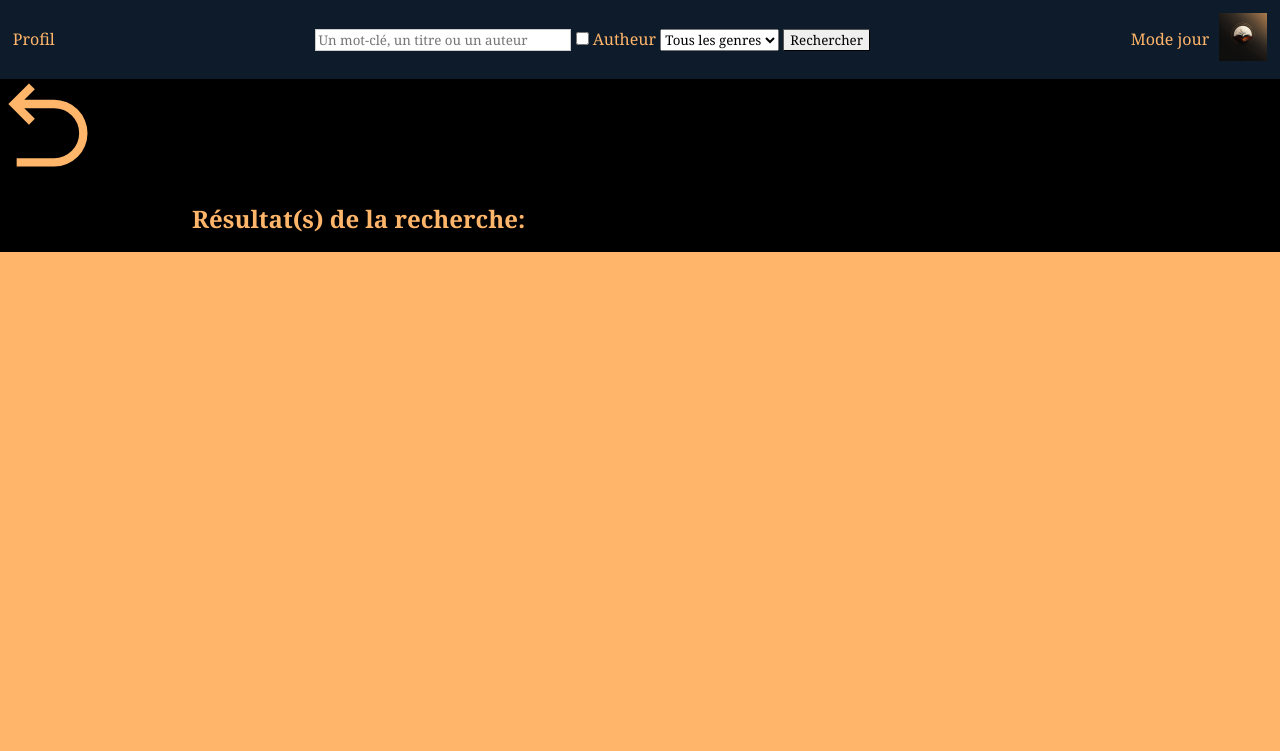
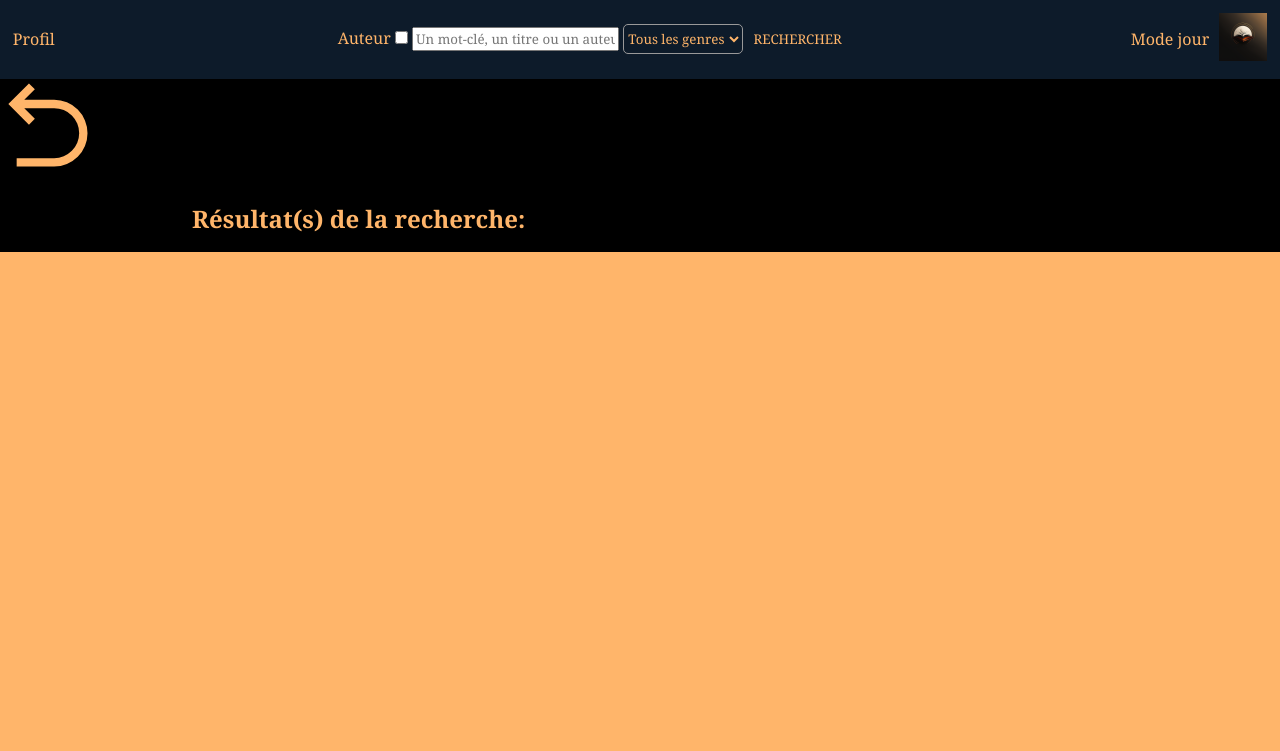
Before and after one commit to Varlesse7/Biblioverse, a PHP site: page /recherche.php in a window 1280 px wide. Shown: the top 751 px of the page. Run offline with PHP 8.4, Linux system fonts and the light colour scheme; data that the repository does not hold is empty.

Commit message:
style css

```diff
--- a/Site/include/function.php
+++ b/Site/include/function.php
@@ -428,7 +428,4 @@ function photo_dynamique() {
     echo "</section>";
 }
 
-function cookie () : string{
-
-}
 ?>
--- a/Site/include/header.inc.php
+++ b/Site/include/header.inc.php
@@ -40,15 +40,18 @@
 
     <div class="seach-bar">
         <form method="GET" action="recherche.php">
-            <input type="text" name="search" id="search" placeholder="Un mot-clé, un titre ou un auteur"
-                   style="width: 250px;border: 1px solid #ccc;" value="<?php
+            <label>
+                Auteur
+                <input type="checkbox" name="autheur" value="autheur" <?php
+                if (isset($_GET['autheur'])) {
+                    echo($_GET['search']);
+                } ?>>
+            </label>
+
+            <input type="text" name="search" id="search" placeholder="Un mot-clé, un titre ou un auteur" value="<?php
             if (isset($_GET['search'])) {
                 echo($_GET['search']);
             } ?>">
-            <input type="checkbox" name="autheur" value="autheur" <?php
-            if (isset($_GET['autheur'])) {
-                echo($_GET['search']);
-            } ?>> Autheur</center>
 
             <label for="genre"></label>
             <select name="genre" id="genre">
@@ -116,9 +119,8 @@
                     echo 'selected';
                 } ?>>Voyages
                 </option>
-
             </select>
-            <button type="submit">Rechercher</button>
+            <button class="submit" type="submit">Rechercher</button>
         </form>
 
         <?php
--- a/Site/recherche.php
+++ b/Site/recherche.php
@@ -14,11 +14,9 @@ require("include/function.php");
         $style_actuel = '';
         if (isset($_GET['style'])) {
             $style_actuel = 'style_' . $_GET['style'] . '.css';
-		}
-		elseif (isset($_COOKIE['style'])) {
+        } elseif (isset($_COOKIE['style'])) {
             $style_actuel = 'style_' . $_COOKIE['style'] . '.css';
-		}
-		else {
+        } else {
             $style_actuel = 'style_nuit.css';
         }
         if ($style_actuel == 'style_jour.css') {
@@ -33,25 +31,25 @@ require("include/function.php");
             <h1>Résultat(s) de la recherche:</h1>
             <?php
             save_5_derniers();
-			?>
-			<?php
+
             $array = search_google();
             echo($array[0]);
-            $form = '<form method="get" action = "recherche.php">';
-            $form .='<input type="hidden" name="page_count" value ="'.$array[1].'" />';
-            for ($i = 0; $i < $array[1]; $i++){
-                $form .= "<label>";
-                $form .='<input type="submit" name="page" value ="'.($i+1).'" />';
-                $form .= "</label>";
-            }
-            $form .='</form>';
-            echo($form);
-            ?>
-			<?php
+
             ecrire_stats();
             ?>
 
         </div>
+        <?php
+        $form = '<form method="get" action = "recherche.php">';
+        $form .= '<input type="hidden" name="page_count" value ="' . $array[1] . '" />';
+        for ($i = 0; $i < $array[1]; $i++) {
+            $form .= "<label>";
+            $form .= '<input class="submit" type="submit" name="page" value ="' . ($i + 1) . '" />';
+            $form .= "</label>";
+        }
+        $form .= '</form>';
+        echo($form);
+        ?>
     </section>
     <section class="orange_background">
 
--- a/Site/stats.php
+++ b/Site/stats.php
@@ -8,7 +8,7 @@ require("include/header.inc.php");
 require("include/function.php");
 ?>
 <main>
-	<section class="black_background">
+	<section class="orange_background">
 	<?php
 		$style_actuel = '';
 		if (isset($_GET['style'])) {
@@ -45,7 +45,7 @@ require("include/function.php");
 	?>
 
 	</section>
-<main>
+</main>
 
 <?php require("./include/footer.inc.php"); ?>
 </html>
--- a/Site/style_nuit.css
+++ b/Site/style_nuit.css
@@ -9,7 +9,7 @@ a {
 }
 
 a:hover{
-    color: #FF8409;
+    color: white    ;
 }
 
 main{
@@ -23,9 +23,7 @@ body{
     grid-template-rows: min-content 1fr min-content;
 }
 
-button{
-    border: 1px outset black;
-}
+
 
 div span {
     margin-bottom: 3%;
@@ -115,6 +113,37 @@ strong{
 
 }
 
+.submit {
+    border: none;
+    text-align: center;
+    cursor: pointer;
+    text-transform: uppercase;
+    outline: none;
+    color: #FFB56A;
+    background: none;
+    margin: 0 auto;
+
+}
+
+input.submit{
+    margin-right: 18%;
+    padding: 0;
+    font-size: x-large;
+}
+select {
+    width: 120px;
+    height: 30px;
+    border: 1px solid #999;
+    background: none;
+    color: #FFB56A;
+    border-radius: 5px;
+}
+.submit:hover{
+    color: white;
+
+}
+
+
 .end-header{
     display: flex;
     align-items: center;
```
Lines whose indentation alone changed are shown as unchanged.
